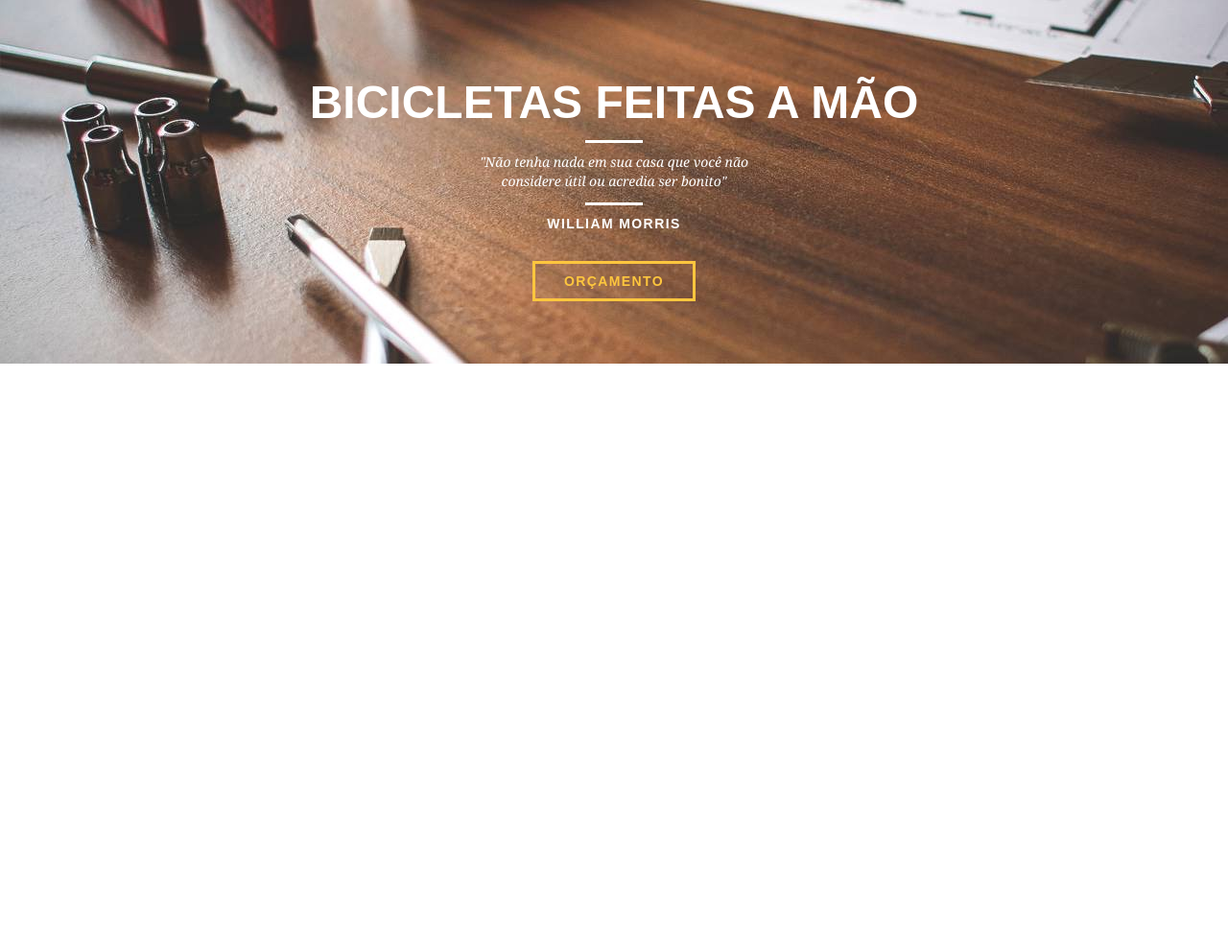
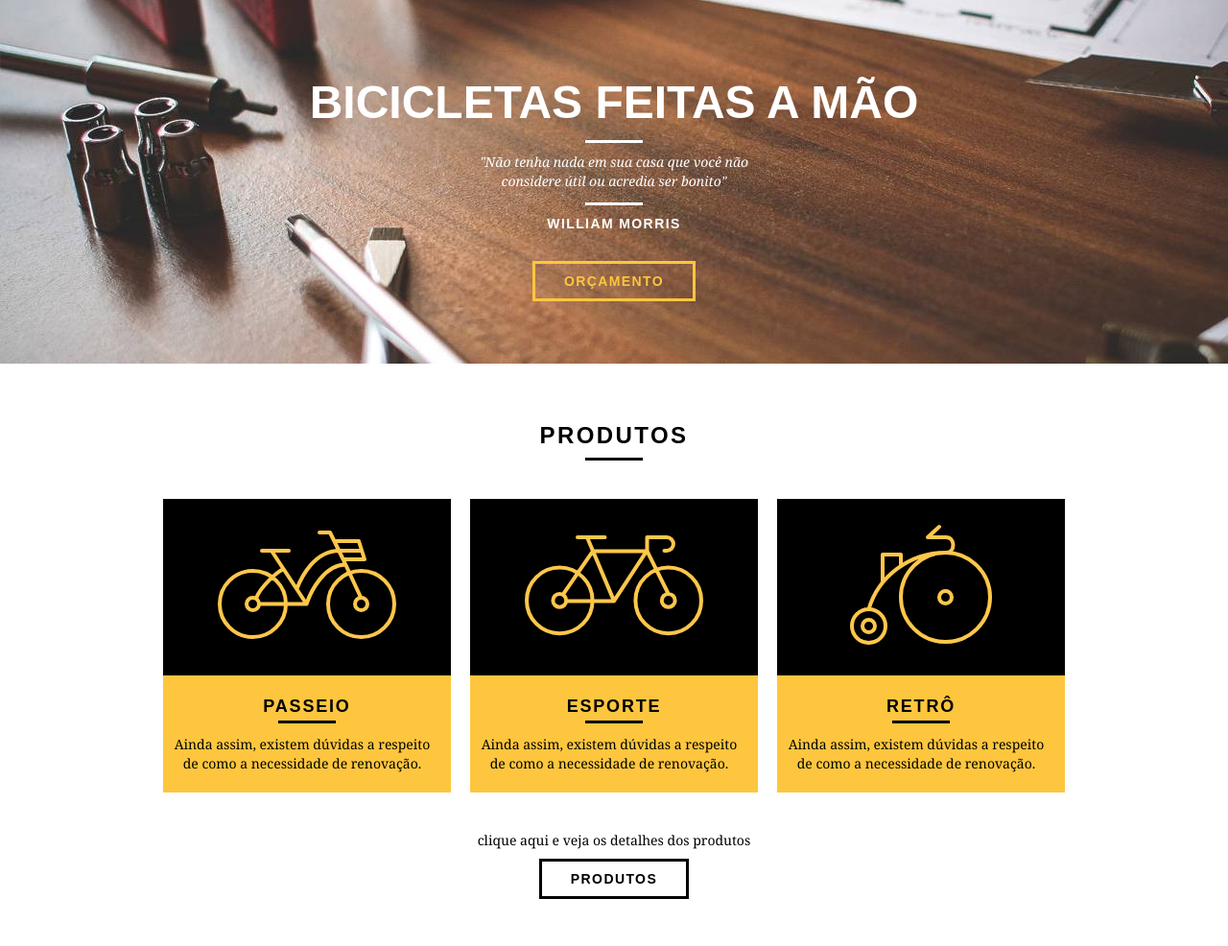
Before and after one commit to hugolima03/Bikcraft, a PHP site: page / in a window 1280 px wide. Shown: the part 97-1083 px from the top of the page at 96% size. Before the commit the page ends 476 px from the top, so only its background shows below. Run offline with PHP 8.4, Linux system fonts and the light colour scheme.

Commit message:
Fazendo a seção de produtos da home

```diff
--- a/index.html
+++ b/index.html
@@ -41,6 +41,42 @@
     </div>
   </section>
 
+  <section class="container produtos">
+    <h2 class="subtitle">Produtos</h2>
+    <ul class="list_products">
+
+      <li class="grid-1-3">
+        <div class="product_icon">
+          <img src="imgs/produtos/passeio.svg" alt="Passeio">
+        </div>
+        <h3>Passeio</h3>
+        <p>Ainda assim, existem dúvidas a respeito de como a necessidade de renovação.</p>
+      </li>
+
+      <li class="grid-1-3">
+        <div class="product_icon">
+          <img src="imgs/produtos/esporte.svg" alt="Passeio">
+        </div>
+        <h3>Esporte</h3>
+        <p>Ainda assim, existem dúvidas a respeito de como a necessidade de renovação.</p>
+      </li>
+
+      <li class="grid-1-3">
+        <div class="product_icon">
+          <img src="imgs/produtos/retro.svg" alt="Passeio">
+        </div>
+        <h3>Retrô</h3>
+        <p>Ainda assim, existem dúvidas a respeito de como a necessidade de renovação.</p>
+      </li>
+
+    </ul>
+
+    <div class="call">
+      <p>clique aqui e veja os detalhes dos produtos</p>
+      <a href="produtos.html" class="btn btn-black">Produtos</a>
+    </div>
+
+  </section>
 </body>
 
 </html>
--- a/styles/styles.css
+++ b/styles/styles.css
@@ -7,6 +7,26 @@ p {
     font-family: Georgia, 'Times New Roman', Times, serif;
     font-size: 14px;
     line-height: 20px;
+}
+
+.subtitle {
+    font-weight: bold;
+    font-size: 24px;
+    line-height: 30px;
+    letter-spacing: .1em;
+    color: #000;
+    text-transform: uppercase;
+    text-align: center;
+    margin-bottom: 40px;
+}
+
+.subtitle:after {
+    content: "";
+    display: block;
+    width: 60px;
+    height: 3px;
+    background: #000;
+    margin: 8px auto;
 }
 
 .btn {
@@ -24,16 +44,23 @@ p {
     color: #fff;
     border-color: #fff;
 }
-/* Header */
-.header_menu {
+.btn.btn-black {
+    color: #000;
+    border: 3px solid #000;
+}
+.btn.btn-black:hover {
+    border: 3px solid rgb(0, 0, 0);
+    color: #000;
 
 }
+/* Header */
 .header {
     width: 100%;
     background: #fec63e;
     padding: 15px 0;
     position: fixed;
     top: 0;
+    z-index: 10;
 }
 
 .header_menu {
@@ -104,3 +131,51 @@ p {
     font-size: 14px;
     letter-spacing: .1em;
 }
+
+/* Produtos */
+
+.produtos {
+    padding: 60px 0;
+}
+
+.list_products li {
+    background: #fec63e;
+    text-align: center;
+}
+
+.list_products li h3 {
+    font-weight: bold;
+    font-size: 18px;
+    line-height: 25px;
+    text-transform: uppercase;
+    letter-spacing: .1em;
+    margin-top: 20px;
+}
+
+.list_products li h3:after{
+    content: "";
+    display: block;
+    width: 60px;
+    height: 3px;
+    background: #000;
+    margin: 2px auto;
+}
+
+.list_products li p {
+    padding: 10px 20px 20px 10px;
+}
+
+.product_icon {
+    background: #000;
+    padding: 20px;
+}
+
+.call {
+    padding-top: 40px;
+    text-align: center;
+    clear: both;
+}
+
+.call p {
+    margin-bottom: 20px;
+}
```
